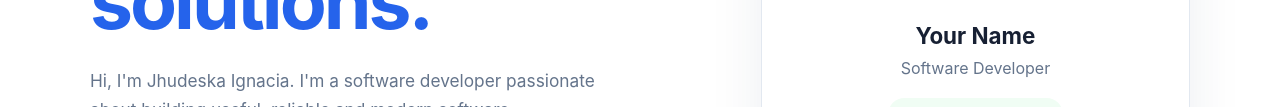
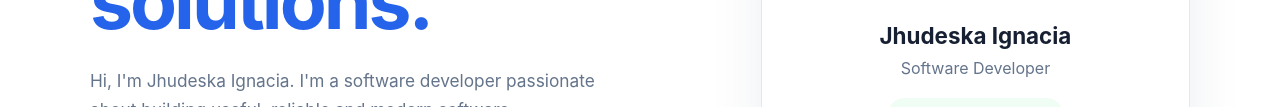
Before and after one commit to Jhudeska/developer-career-portfolio, a plain HTML site: page index.html in a window 1280 px wide. Shown: the part 335-442 px from the top of the page. Drawn offline with Linux system fonts and the light colour scheme.

Commit message:
change name

```diff
--- a/index.html
+++ b/index.html
@@ -76,7 +76,7 @@
 
     <div class="hero-card">
       <div class="profile-circle">DEV</div>
-      <h3>Your Name</h3>
+      <h3>Jhudeska Ignacia</h3>
       <p data-en="Software Developer"
          data-nl="Software Developer">Software Developer</p>
       <div class="status">
```
